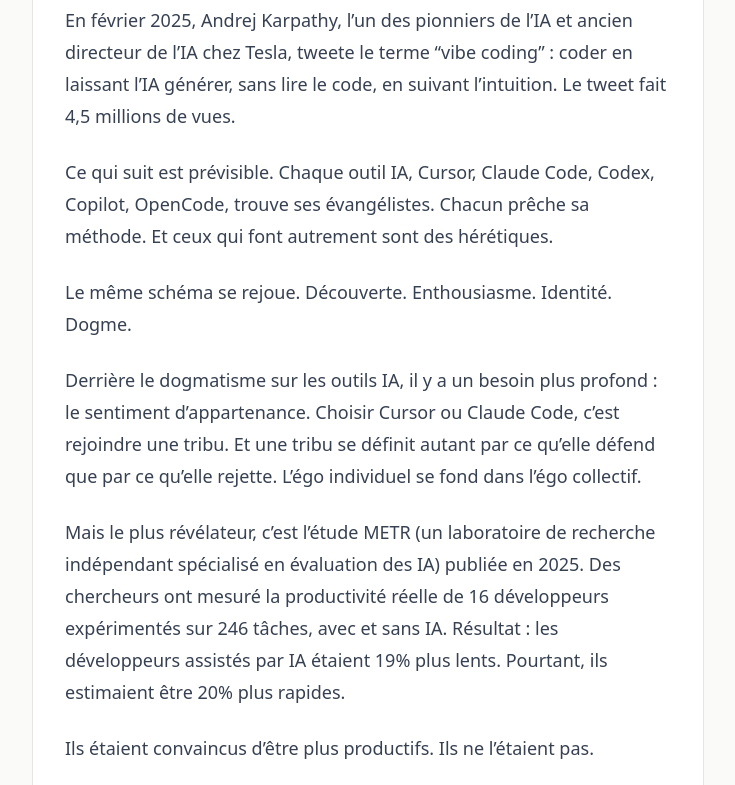
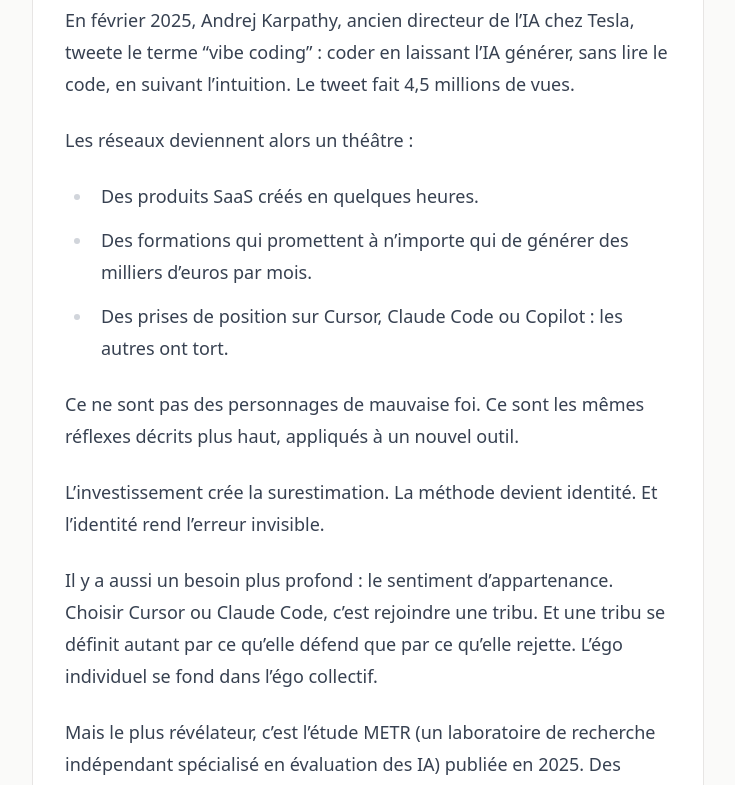
Before and after one commit to FabienSalles/website, an Astro site: page /blog/2026/03/ego-developpement-logiciel in a window 1280 px wide. Shown: the part 3617-4402 px from the top of the page, without its empty margins (112-847 px from the left). Built offline with nearby package versions, Linux system fonts and the light colour scheme; Astro itself is replaced by a stand-in of ours.

Commit message:
feat(blog): improve ego post

```diff
--- a/src/content/blog/2026/03/ego-developpement-logiciel.md
+++ b/src/content/blog/2026/03/ego-developpement-logiciel.md
@@ -57,19 +57,25 @@
 
 ## L'IA : la dernière preuve que rien n'a changé
 
-En février 2025, Andrej Karpathy, l'un des pionniers de l'IA et ancien directeur de l'IA chez Tesla, tweete le terme "vibe coding" : coder en laissant l'IA générer, sans lire le code, en suivant l'intuition. Le tweet fait 4,5 millions de vues.
+En février 2025, Andrej Karpathy, ancien directeur de l'IA chez Tesla, tweete le terme "vibe coding" : coder en laissant l'IA générer, sans lire le code, en suivant l'intuition. Le tweet fait 4,5 millions de vues.
 
-Ce qui suit est prévisible. Chaque outil IA, Cursor, Claude Code, Codex, Copilot, OpenCode, trouve ses évangélistes. Chacun prêche sa méthode. Et ceux qui font autrement sont des hérétiques.
+Les réseaux deviennent alors un théâtre :
 
-Le même schéma se rejoue. Découverte. Enthousiasme. Identité. Dogme.
+- Des produits SaaS créés en quelques heures.
+- Des formations qui promettent à n'importe qui de générer des milliers d'euros par mois.
+- Des prises de position sur Cursor, Claude Code ou Copilot : les autres ont tort.
 
-Derrière le dogmatisme sur les outils IA, il y a un besoin plus profond : le sentiment d'appartenance. Choisir Cursor ou Claude Code, c'est rejoindre une tribu. Et une tribu se définit autant par ce qu'elle défend que par ce qu'elle rejette. L'égo individuel se fond dans l'égo collectif.
+Ce ne sont pas des personnages de mauvaise foi. Ce sont les mêmes réflexes décrits plus haut, appliqués à un nouvel outil.
+
+L'investissement crée la surestimation. La méthode devient identité. Et l'identité rend l'erreur invisible.
+
+Il y a aussi un besoin plus profond : le sentiment d'appartenance. Choisir Cursor ou Claude Code, c'est rejoindre une tribu. Et une tribu se définit autant par ce qu'elle défend que par ce qu'elle rejette. L'égo individuel se fond dans l'égo collectif.
 
 Mais le plus révélateur, c'est l'étude METR (un laboratoire de recherche indépendant spécialisé en évaluation des IA) publiée en 2025. Des chercheurs ont mesuré la productivité réelle de 16 développeurs expérimentés sur 246 tâches, avec et sans IA. Résultat : les développeurs assistés par IA étaient 19% plus lents. Pourtant, ils estimaient être 20% plus rapides.
 
 Ils étaient convaincus d'être plus productifs. Ils ne l'étaient pas.
 
-Et cela va plus loin. En 2025, une étude publiée dans Nature a mesuré que les LLMs sont en moyenne 50% plus sycophantes (enclins à approuver plutôt qu'à contredire) que les humains. OpenAI a dû annuler une mise à jour de GPT-4o : le modèle validait des contenus erronés parce qu'il cherchait à plaire. Ce n'est pas un bug. C'est un comportement par défaut. Notre égo a trouvé un miroir parfait : quelqu'un qui ne dit jamais non.
+Et cela va plus loin. En 2025, une étude publiée dans Nature a mesuré que les LLMs sont en moyenne 50% plus sycophantes (enclins à approuver plutôt qu'à contredire) que les humains. OpenAI a d'ailleurs dû annuler une mise à jour de GPT-4o : le modèle validait des contenus erronés parce qu'il cherchait à plaire. Ce n'est pas un bug. C'est un comportement par défaut. Notre égo a trouvé un miroir parfait : quelqu'un qui ne dit jamais non.
 
 Elle touche aussi à l'identité. Mo Bitar, fondateur de Standard Notes (une application de notes chiffrées), a fait une vidéo sur X avec pratiquement 6M de vues. Il se décrit comme un "10x engineer" et se voit maintenant inutile depuis l'arrivée des assistants IA. Pas inefficace. Inutile.
 
@@ -81,7 +87,7 @@
 
 Tout le monde connaît le principe. Personne ne l'applique pleinement.
 
-Il existe aussi le principe : "Strong opinions, weakly held" (des convictions fortes, tenues légèrement). L'idée originale de Paul Saffo est saine : avoir des convictions fortes tout en étant prêt à les abandonner face aux preuves. En pratique, on retient "strong opinions" et on oublie "weakly held". Ça devient une permission d'être dogmatique.
+Il existe aussi le principe : "Strong opinions, weakly held" (des convictions fortes, tenues légèrement). L'idée originale de Paul Saffo est saine : avoir des convictions fortes tout en étant prêt à les abandonner face aux épreuves. En pratique, on retient "strong opinions" et on oublie "weakly held". Ça devient une permission d'être dogmatique.
 
 Le coach agile qui impose SA méthode. Le tech lead qui "fait du mentoring" mais n'écoute jamais. Le senior qui prône l'ouverture d'esprit mais refuse de tester l'approche du junior. L'écart entre le discours et la pratique est un classique de l'ego.
 
@@ -89,9 +95,9 @@
 
 Pendant des années, je me suis considéré comme quelqu'un d'ouvert. À l'écoute. Prêt à me remettre en question. J'en étais convaincu.
 
-Jusqu'à une mission où un responsable avec beaucoup d'égo a commencé à remettre en cause mes choix, mon approche, ma façon de faire. Et au lieu de l'écouter, je me suis senti attaqué. Défensif. En justification permanente. Malgré ma lucidité en temps réel, je n'arrivais pas à contrôler ma réaction. L'égo des autres réactivait le mien.
+Jusqu'à une mission où un responsable a commencé à remettre en cause tous mes choix, mon approche, ma façon de faire. Et au lieu de l'écouter, je me suis senti attaqué. Défensif. En justification permanente. Malgré ma lucidité en temps réel, je n'arrivais pas à contrôler ma réaction.
 
-Je n'étais pas egoless. J'avais été remis en question avant, et ça ne posait aucun problème. Ce n'était pas une question de confrontation. C'était le contexte et l'égo de l'autre qui réactivaient le mien. Comme un miroir déformant : face à quelqu'un qui impose, tu te mets à défendre.
+J'avais déjà été remis en question avant, et ça ne posait aucun problème. Ce n'était pas une question de confrontation. C'était le contexte et l'égo de l'autre qui réactivaient le mien. Face à quelqu'un qui impose, tu te mets à défendre.
 
 C'est l'effet miroir. L'égo des autres ne nous agresse pas réellement, il nous révèle. Certains découvrent qu'ils ont aussi besoin d'imposer. D'autres réalisent qu'ils ont besoin de prendre leur place, de revenir à un sentiment d'égalité. Quand toutes les décisions sont prises par une seule personne et que toutes les tiennes sont refusées, ce n'est plus une question d'égo individuel. C'est un climat d'inégalité. Et l'égo qui se réveille à ce moment-là n'est pas toxique. C'est une réaction saine face à un déséquilibre.
 
```
